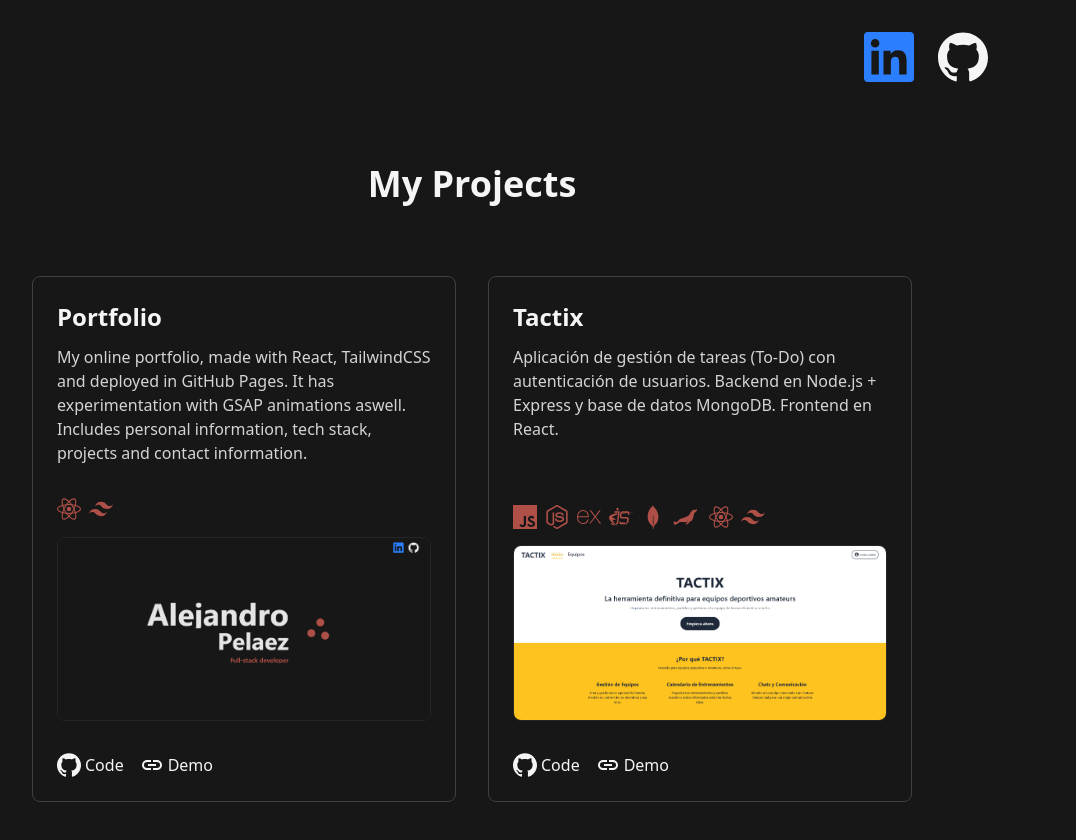
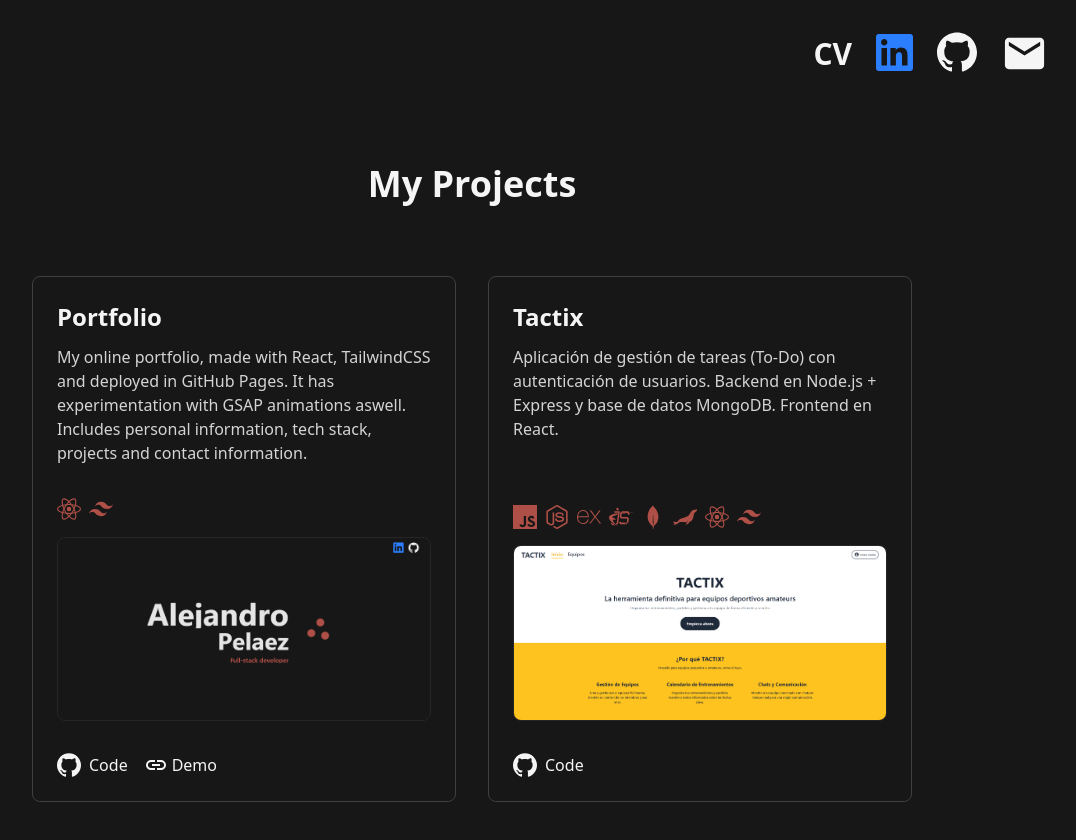
Before and after one commit to alexpadev/portfolio, a React (Vite) app: page /projects in a window 1280 px wide. Shown: the top 840 px of the page, without its empty margins (168-1244 px from the left). Built offline with nearby package versions, Linux system fonts and the light colour scheme.

Commit message:
Refresh error fixed

```diff
--- a/src/components/Header.jsx
+++ b/src/components/Header.jsx
@@ -1,42 +1,33 @@
 import { Link } from "react-router-dom";
 import { SiLinkedin, SiGithub } from "react-icons/si";
+import { AiFillFile } from "react-icons/ai";
+import { MdEmail } from "react-icons/md";
+import {cvIcon} from './svg';
+
+
 
 const Header = () => {
   return (
-    <header className="fixed top-4 right-1 flex space-x-6 z-20 py-4 px-30">
-      {/* <Link
-        to="/"
-        className="border-3 border-neutral-100 rounded-full px-4 py-2 text-neutral-100 font-semibold text-xl hover:text-black hover:bg-neutral-100 transition cursor-pointer"
+    <header className="fixed top-4 right-1 flex space-x-6 z-20 py-4 px-15">
+
+
+      <a
+        href="https://drive.google.com/file/d/1d6v3dV0Ipj2qTWAtCnM51Lj-6rF0zhxA/view?usp=sharing"
+        target="_blank"
+        rel="noopener noreferrer"
+        className="text-neutral-100 hover:text-neutral-200 transition text-3xl flex items-center font-bold mt-[-2px]"
+
       >
-        Home
-      </Link>
-      <Link
-        to="/about"
-        className="border-3 border-neutral-100 rounded-full px-4 py-2 text-neutral-100 font-semibold text-xl hover:text-black hover:bg-neutral-100 transition cursor-pointer"
-      >
-        About me
-      </Link>
-      <Link
-        to="/stack"
-        className="border-3 border-neutral-100 rounded-full px-4 py-2 text-neutral-100 font-semibold text-xl hover:text-black hover:bg-neutral-100 transition cursor-pointer"
-      >
-        Stack
-      </Link>
-      <Link
-        to="/projects"
-        className="border-3 border-neutral-100 rounded-full px-4 py-2 text-neutral-100 font-semibold text-xl hover:text-black hover:bg-neutral-100 transition cursor-pointer"
-      >
-        Projects
-      </Link> */}
-
+        CV
+      </a>
       <a
         href="https://www.linkedin.com/in/alejandro-pelaez-almoguera-500b042b1/"
         target="_blank"
         rel="noopener noreferrer"
       >
         <SiLinkedin
-          className="text-blue-500 hover:text-blue-600 transition"
-          size={50}
+          className="text-blue-500 hover:text-blue-600 transition mt-[2px]"
+          size={37}
         />
       </a>
       <a
@@ -46,7 +37,17 @@ const Header = () => {
       >
         <SiGithub
           className="text-neutral-100 hover:text-neutral-200 transition"
-          size={50}
+          size={40}
+        />
+      </a>
+      <a
+        href="mailto:alexpa200316@gmail.com"
+        target="_blank"
+        rel="noopener noreferrer"
+      >
+        <MdEmail
+          className="text-neutral-100 hover:text-neutral-200 transition mt-[-2px]"
+          size={47}
         />
       </a>
     </header>
--- a/src/components/Projects.jsx
+++ b/src/components/Projects.jsx
@@ -2,16 +2,19 @@ import ScrollFloat from "./ScrollFloat";
 import { SiReact, SiTailwindcss, SiJavascript, SiMongodb, SiGithub, SiNodedotjs, SiExpress, SiPostgresql, SiPhp, SiLaravel, SiBootstrap, SiFilament, SiComposer, SiPostman, SiMariadb, SiEjs } from "react-icons/si";
 import { MdInsertLink } from 'react-icons/md'
 
-const projectsData = [
+export const projectsData = [
   {
     title: "Portfolio",
     description:
       "My online portfolio, made with React, TailwindCSS and deployed in GitHub Pages. It has experimentation with GSAP animations aswell. Includes personal information, tech stack, projects and contact information.",
-    techIcons: [<SiReact key="react" color="af5048" size={24} />, <SiTailwindcss key="tw" color="af5048" size={24} />],
+    techIcons: [
+      <SiReact key="react" color="af5048" size={24} />,
+      <SiTailwindcss key="tw" color="af5048" size={24} />
+    ],
     image: "src/assets/portfolio.png",
     links: {
       github: "https://github.com/alexpadev/portfolio",
-      demo: "https://mi-portfolio.netlify.app",
+      demo:  "https://mi-portfolio.netlify.app"
     },
   },
   {
@@ -19,94 +22,86 @@ const projectsData = [
     description:
       "Aplicación de gestión de tareas (To-Do) con autenticación de usuarios. Backend en Node.js + Express y base de datos MongoDB. Frontend en React.",
     techIcons: [
-      <SiJavascript key="node" color="af5048" size={24} />,
+      <SiJavascript key="js" color="af5048" size={24} />,
       <SiNodedotjs key="node" color="af5048" size={24} />,
-      <SiExpress key="node" color="af5048" size={24} />,
-      <SiEjs key="node" color="af5048" size={24} />,
+      <SiExpress key="express" color="af5048" size={24} />,
+      <SiEjs key="ejs" color="af5048" size={24} />,
       <SiMongodb key="mongo" color="af5048" size={24} />,
-      <SiMariadb className="mr-1" key="mongo" color="af5048" size={24} />,
+      <SiMariadb key="mariadb" color="af5048" size={24} />,
       <SiReact key="react" color="af5048" size={24} />,
-      <SiTailwindcss key="tw" color="af5048" size={24} />,
+      <SiTailwindcss key="tw" color="af5048" size={24} />
     ],
     image: "src/assets/tactix.png",
     links: {
-      github: "https://github.com/alexpadev/tactix",
-      demo: "https://todo-mern-app.netlify.app",
+      github: "https://github.com/alexpadev/tactix"
     },
   },
-
-    {
+  {
     title: "TrainR",
     description:
-      "App where users can manage their own routines. Backend made with NodeJs with Express, frontend made with React. Database based on PostgreSQL. ",
+      "App where users can manage their own routines. Backend made with NodeJs with Express, frontend made with React. Database based on PostgreSQL.",
     techIcons: [
-      <SiJavascript key="node" color="af5048" size={24} />,
+      <SiJavascript key="js" color="af5048" size={24} />,
       <SiNodedotjs key="node" color="af5048" size={24} />,
-      <SiExpress key="node" color="af5048" size={24} />,
-      <SiPostgresql key="mongo" color="af5048" size={24} />,
+      <SiExpress key="express" color="af5048" size={24} />,
+      <SiPostgresql key="postgres" color="af5048" size={24} />,
       <SiReact key="react" color="af5048" size={24} />,
-      <SiTailwindcss key="tw" color="af5048" size={24} />,
+      <SiTailwindcss key="tw" color="af5048" size={24} />
     ],
     image: "src/assets/trainR.png",
     links: {
       github: "https://github.com/alexpadev/trainR",
-      demo: "https://trainr-ru6t.onrender.com/",
+      demo:  "https://trainr-ru6t.onrender.com/"
     },
   },
-
   {
     title: "Chatter",
     description:
-      "Real-time chatting app. Backend based on NodeJS with Express and Frontend on React. Database with MongoDB and styles with TailwindCSS. User authentication with email verification, individual and group chat via websocket. AI chatbot with Gemini API.",
+      "Real-time chatting app. Backend based on NodeJS with Express y Frontend en React. BD en MongoDB, autenticación y chat grupal por websocket. AI chatbot con Gemini API.",
     techIcons: [
-
-      <SiJavascript key="node" color="af5048" size={24} />,
+      <SiJavascript key="js" color="af5048" size={24} />,
       <SiNodedotjs key="node" color="af5048" size={24} />,
-      <SiExpress key="node" color="af5048" size={24} />,
+      <SiExpress key="express" color="af5048" size={24} />,
       <SiMongodb key="mongo" color="af5048" size={24} />,
       <SiReact key="react" color="af5048" size={24} />,
-      <SiTailwindcss key="tw" color="af5048" size={24} />,
+      <SiTailwindcss key="tw" color="af5048" size={24} />
     ],
     image: "src/assets/chatter.png",
     links: {
-      github: "https://github.com/alexpadev/chatter",
-      demo: "https://todo-mern-app.netlify.app",
+      github: "https://github.com/alexpadev/chatter"
     },
   },
-   {
+  {
     title: "jMaps",
     description:
-      "App where users can create places, which have questions and reviews created by the community. This places can be seen in a world map made with React-leaflet package. Made with Laravel for the backend and React for the frontend.",
+      "App where users create places with questions and reviews; these are displayed on a map using React-Leaflet. Backend in Laravel, frontend in React.",
     techIcons: [
-      <SiPhp key="node" color="af5048" size={24} />,
-      <SiLaravel className="ml-1" key="node" color="af5048" size={24} />,
-      <SiFilament className="ml-1" key="node" color="af5048" size={38} />,
-      <SiComposer className="ml-1" key="node" color="af5048" size={24} />,
-      <SiPostman className="ml-1" key="node" color="af5048" size={24} />,
+      <SiPhp key="php" color="af5048" size={24} />,
+      <SiLaravel key="laravel" color="af5048" size={24} />,
+      <SiFilament key="filament" color="af5048" size={38} />,
+      <SiComposer key="composer" color="af5048" size={24} />,
+      <SiPostman key="postman" color="af5048" size={24} />,
       <SiReact key="react" color="af5048" size={24} />,
-      <SiBootstrap key="tw" color="af5048" size={24} />,
+      <SiBootstrap key="bootstrap" color="af5048" size={24} />
     ],
     image: "src/assets/jmaps.png",
     links: {
-      github: "https://github.com/alexpadev/jmaps",
-      demo: "https://todo-mern-app.netlify.app",
+      github: "https://github.com/alexpadev/jmaps"
     },
   },
-
   {
     title: "Wannapop",
     description:
       "Aplicación de gestión de tareas (To-Do) con autenticación de usuarios. Backend en Node.js + Express y base de datos MongoDB. Frontend en React.",
     techIcons: [
-      <SiJavascript key="node" color="af5048" size={24} />,
+      <SiJavascript key="js" color="af5048" size={24} />,
       <SiMongodb key="mongo" color="af5048" size={24} />,
       <SiReact key="react" color="af5048" size={24} />,
-      <SiTailwindcss key="tw" color="af5048" size={24} />,
+      <SiTailwindcss key="tw" color="af5048" size={24} />
     ],
     image: "src/assets/wannapop.png",
     links: {
-      github: "https://github.com/alexpadev/wannapop",
-      demo: "https://todo-mern-app.netlify.app",
+      github: "https://github.com/alexpadev/wannapop"
     },
   },
 ];
@@ -120,14 +115,7 @@ const Projects = () => {
       <h2 className="text-4xl font-bold text-center mb-18">My Projects</h2>
 
       <div className="max-w-7xl mx-auto">
-        <ScrollFloat
-          animationDuration={0.6}
-          ease="power3.out"
-          scrollStart="center bottom"
-          scrollEnd="bottom top"
-          stagger={0.02}
-        >
-        </ScrollFloat>
+
 
         <div className="grid grid-cols-1 md:grid-cols-1 xl:grid-cols-2 3xl:grid-cols-3 gap-8">
           {projectsData.map((project) => (
@@ -169,7 +157,7 @@ const Projects = () => {
                         className="flex items-center space-x-1 hover:text-neutral-300 transition"
                       >
                         <SiGithub size={24} />
-                        <span className="font-medium">Code</span>
+                        <span className="font-medium ml-1">Code</span>
                       </a>
                     )}
                     {project.links.demo && (
--- /dev/null
+++ b/src/components/svg.jsx
@@ -0,0 +1,20 @@
+import * as React from "react";
+
+export const cvIcon = (props) => (
+  <svg
+    xmlns="http://www.w3.org/2000/svg"
+    xmlSpace="preserve"
+    id="Capa_1"
+    width="39"
+    height="39"
+    fill="#f5f5f5"
+    stroke="#f5f5f5"
+    version="1.1"
+    viewBox="0 0 43.916 43.916"
+  >
+    <path
+      id="SVGRepo_iconCarrier"
+      d="M34.395 0H9.522a5 5 0 0 0-5 5v33.916a5 5 0 0 0 5 5h24.871a5 5 0 0 0 5-5V5a5 5 0 0 0-4.998-5zM9.208 16.855c0-1.172.951-2.121 2.121-2.121h.742a4.9 4.9 0 0 1-1.277-3.304 4.932 4.932 0 0 1 9.864.001 4.9 4.9 0 0 1-1.279 3.303h.709a2.12 2.12 0 0 1 2.121 2.121v3.578c0 1.122-.875 2.03-1.975 2.106h-9.051a2.115 2.115 0 0 1-1.975-2.106v-3.578zm23.5 20.561h-21.5a2 2 0 0 1 0-4h21.5a2 2 0 0 1 0 4zm0-7.5h-21.5a2 2 0 0 1 0-4h21.5a2 2 0 0 1 0 4zm0-7.5h-6.5a2 2 0 0 1 0-4h6.5a2 2 0 0 1 0 4z"
+    ></path>
+  </svg>
+);
```
Also changed, not shown: src/components/ScrollFloat.jsx (+17 -11 lines).
